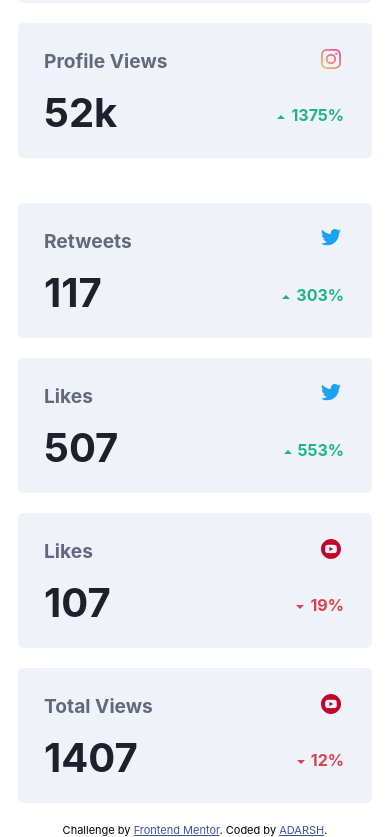
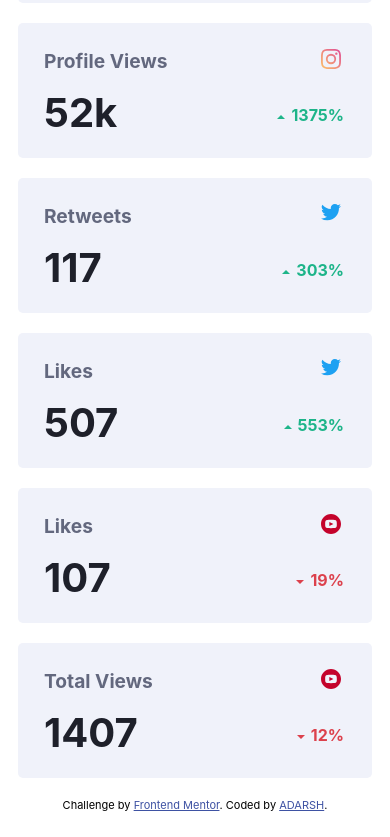
Before and after one commit to adarsh1445/social-media-dashboard-with-theme-switcher-master, a plain HTML site: page index.html in a window 390 px wide. Shown: the part 1686-2523 px from the top of the page. After the commit the page ends 2498 px from the top, so only its background shows below. Drawn offline with Linux system fonts and the light colour scheme.

Commit message:
Update index.html

```diff
--- a/index.html
+++ b/index.html
@@ -740,7 +740,9 @@
       .yq5{
         padding-right: 50px;
       }
-
+         .cont{
+          padding:0;
+}
       }
 
 
```
